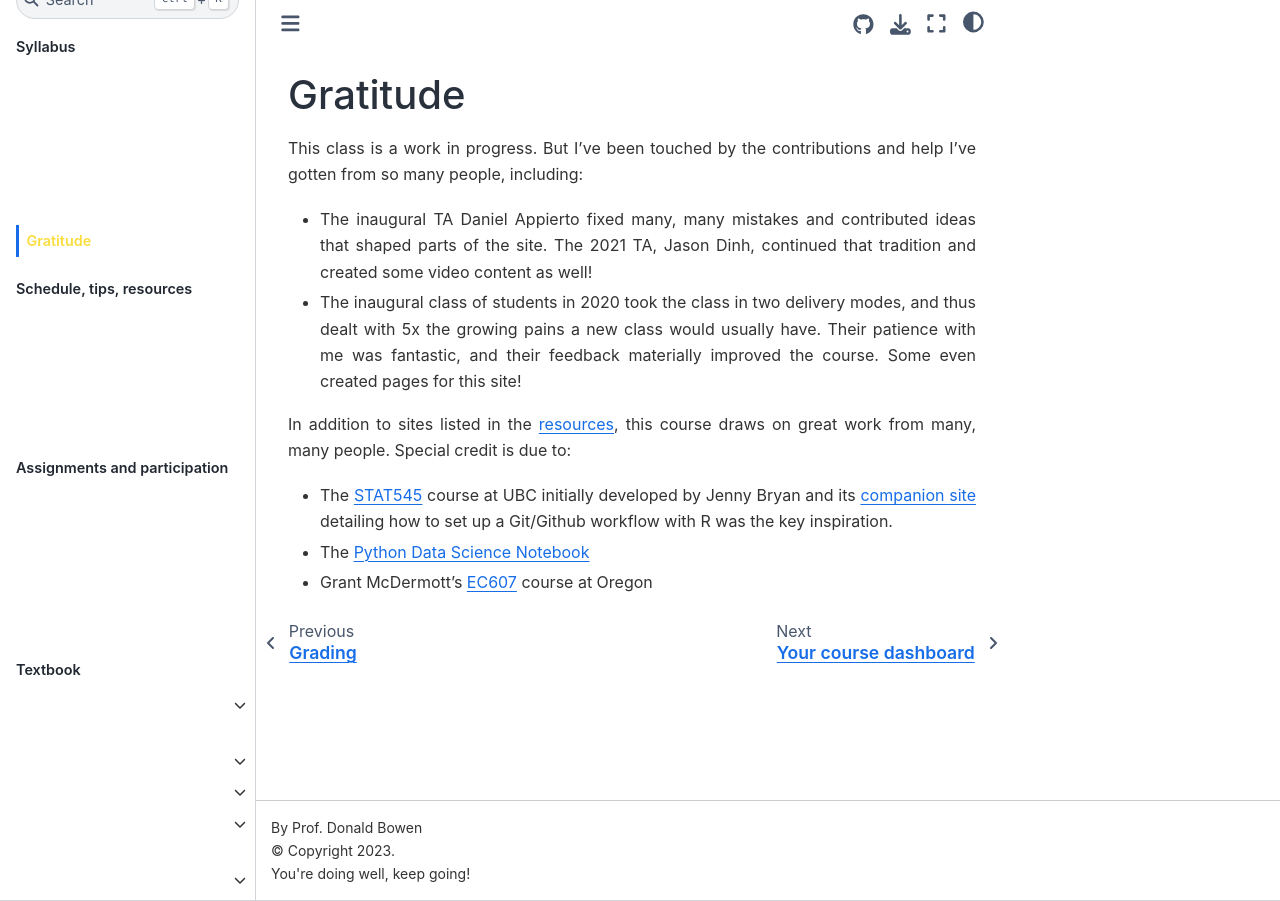
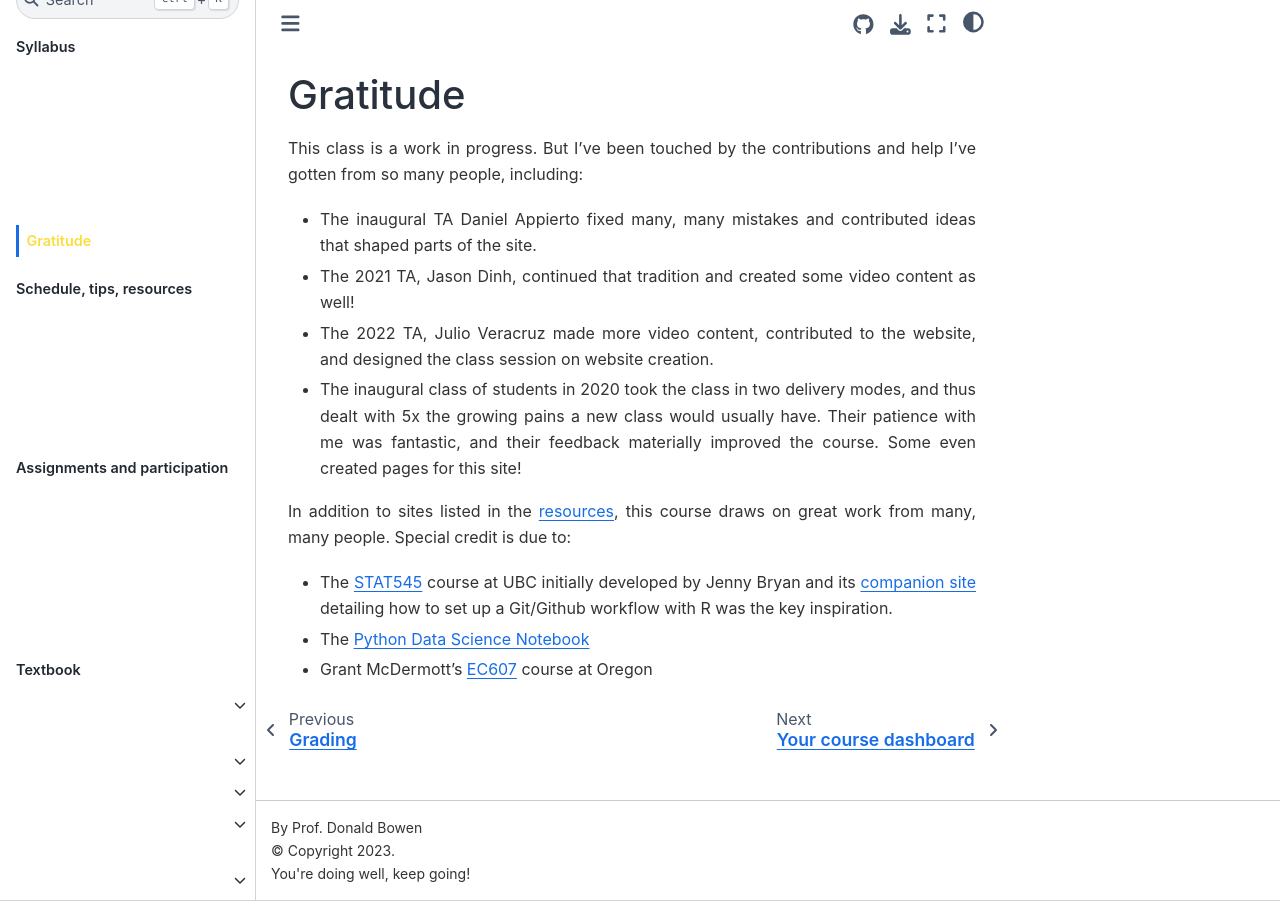
Before and after one commit to reveurmichael/ledatascifi-2023, a Jupyter Book: the page built from content/about/acknowledgments.md, in a window 1280 px wide. Built offline with Jupyter Book 1.0.4 settings and Sphinx 7.4.7 and the Sphinx Book theme 1.1.4, drawn with Linux system fonts in a browser that asks for light colours; pages that are not in the unit, such as notebooks, are missing from menus.

Commit message:
many things

```diff
--- a/_toc.yml
+++ b/_toc.yml
@@ -175,11 +175,12 @@
     title: "ML - Intro & Discussion"
     sections:
     - file: "content/05/03a_ML_obj_and_tradeoff"
+    - file: "content/05/03f_leakage"
+    - file: "content/05/03f_leakage2"
     - file: "content/05/03c_ModelEval"
     - file: "content/05/03c1_OOS"
     - file: "content/05/03d_whatToMax"   # need auc/roc
     - file: "content/05/03e_whichModel"  # need lots more!
-    - file: "content/05/03f_leakage"
   - file: "content/05/04a_SKLearn"
     title: "ML - Code & Implementation"
     sections:
--- a/content/about/acknowledgments.md
+++ b/content/about/acknowledgments.md
@@ -1,7 +1,9 @@
 ## Gratitude
 
 This class is a work in progress. But I've been touched by the contributions and help I've gotten from so many people, including:
-- The inaugural TA Daniel Appierto fixed many, many mistakes and contributed ideas that shaped parts of the site. The 2021 TA, Jason Dinh, continued that tradition and created some video content as well!
+- The inaugural TA Daniel Appierto fixed many, many mistakes and contributed ideas that shaped parts of the site.
+- The 2021 TA, Jason Dinh, continued that tradition and created some video content as well!
+- The 2022 TA, Julio Veracruz made more video content, contributed to the website, and designed the class session on website creation.
 - The inaugural class of students in 2020 took the class in two delivery modes, and thus dealt with 5x the growing pains a new class would usually have. Their patience with me was fantastic, and their feedback materially improved the course. Some even created pages for this site!
 
 In addition to sites listed in the [resources](resources), this course draws on great work from many, many people. Special credit is due to:
```
Also changed, not shown: content/03/04a-dataviz.ipynb, content/04/02c_developing_a_regex.ipynb, content/05/01a_MLgonewrong.ipynb, content/05/03f_leakage.ipynb, content/05/03f_leakage2.ipynb (added).
